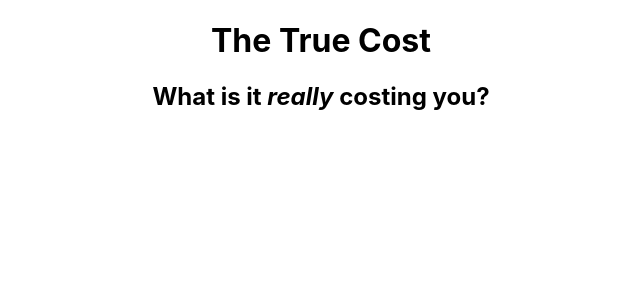
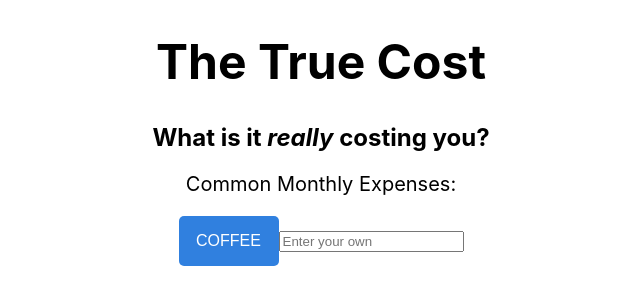
Before and after one commit to davidlamt/the-true-cost, a React (Create React App) app: page / in a window 1280 px wide. Shown: the top 304 px of the page, without its empty margins (319-959 px from the left). Built offline with nearby package versions, Linux system fonts and the light colour scheme.

Commit message:
Add base calculation pane

```diff
--- a/src/App.tsx
+++ b/src/App.tsx
@@ -1,9 +1,21 @@
+/** @jsx jsx */
+
 import React from 'react';
+import { css, jsx } from '@emotion/core';
 
-import Header from './Header';
+import { CalculationPane, Header } from './components';
 
 const App: React.FunctionComponent = () => {
-  return <Header />;
+  return (
+    <div
+      css={css`
+        text-align: center;
+      `}
+    >
+      <Header />
+      <CalculationPane />
+    </div>
+  );
 };
 
 export default App;
--- /dev/null
+++ b/src/components/CalculationPane.tsx
@@ -0,0 +1,24 @@
+/** @jsx jsx */
+
+import React from 'react';
+import { css, jsx } from '@emotion/core';
+
+import { primayButtonBase } from './styles';
+
+const CalculationPane: React.FunctionComponent = () => {
+  return (
+    <div>
+      <p
+        css={css`
+          font-size: 1.25em;
+        `}
+      >
+        Common Monthly Expenses:
+      </p>
+      <button css={primayButtonBase}>Coffee</button>
+      <input placeholder="Enter your own" />
+    </div>
+  );
+};
+
+export default CalculationPane;
--- a/src/Header.tsx
+++ b/src/components/Header.tsx
@@ -5,13 +5,19 @@ import { css, jsx } from '@emotion/core';
 
 const Header: React.FunctionComponent = () => {
   return (
-    <header
-      css={css`
-        text-align: center;
-      `}
-    >
-      <h1>The True Cost</h1>
-      <h2>
+    <header>
+      <h1
+        css={css`
+          font-size: 3em;
+        `}
+      >
+        The True Cost
+      </h1>
+      <h2
+        css={css`
+          font-size: 1.5em;
+        `}
+      >
         What is it <i>really</i> costing you?
       </h2>
     </header>
--- /dev/null
+++ b/src/components/index.ts
@@ -0,0 +1,4 @@
+import CalculationPane from './CalculationPane';
+import Header from './Header';
+
+export { CalculationPane, Header };
--- /dev/null
+++ b/src/components/styles/index.ts
@@ -0,0 +1,21 @@
+import { css } from '@emotion/core';
+
+const primayButtonBase = css`
+  background-color: #3080df;
+  border-radius: 5px;
+  border: none;
+  color: #fff;
+  cursor: pointer;
+  font-size: 1em;
+  height: 50px;
+  min-width: 100px;
+  padding: 15px;
+  padding: 5px;
+  text-transform: uppercase;
+
+  &:hover {
+    background-color: #2b70c4;
+  }
+`;
+
+export { primayButtonBase };
--- /dev/null
+++ b/src/react-app-env.d.ts
@@ -0,0 +1 @@
+/// <reference types="react-scripts" />
```
